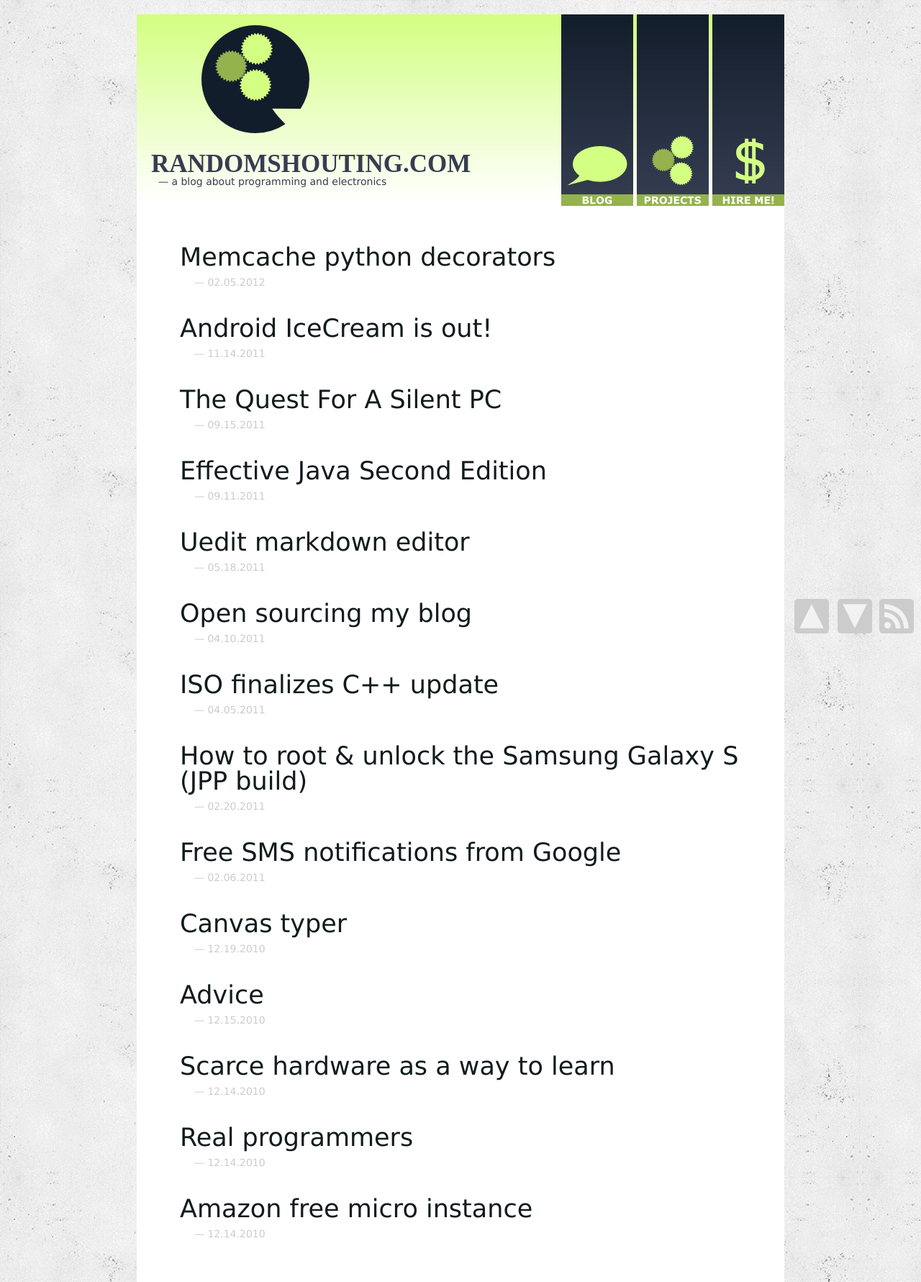
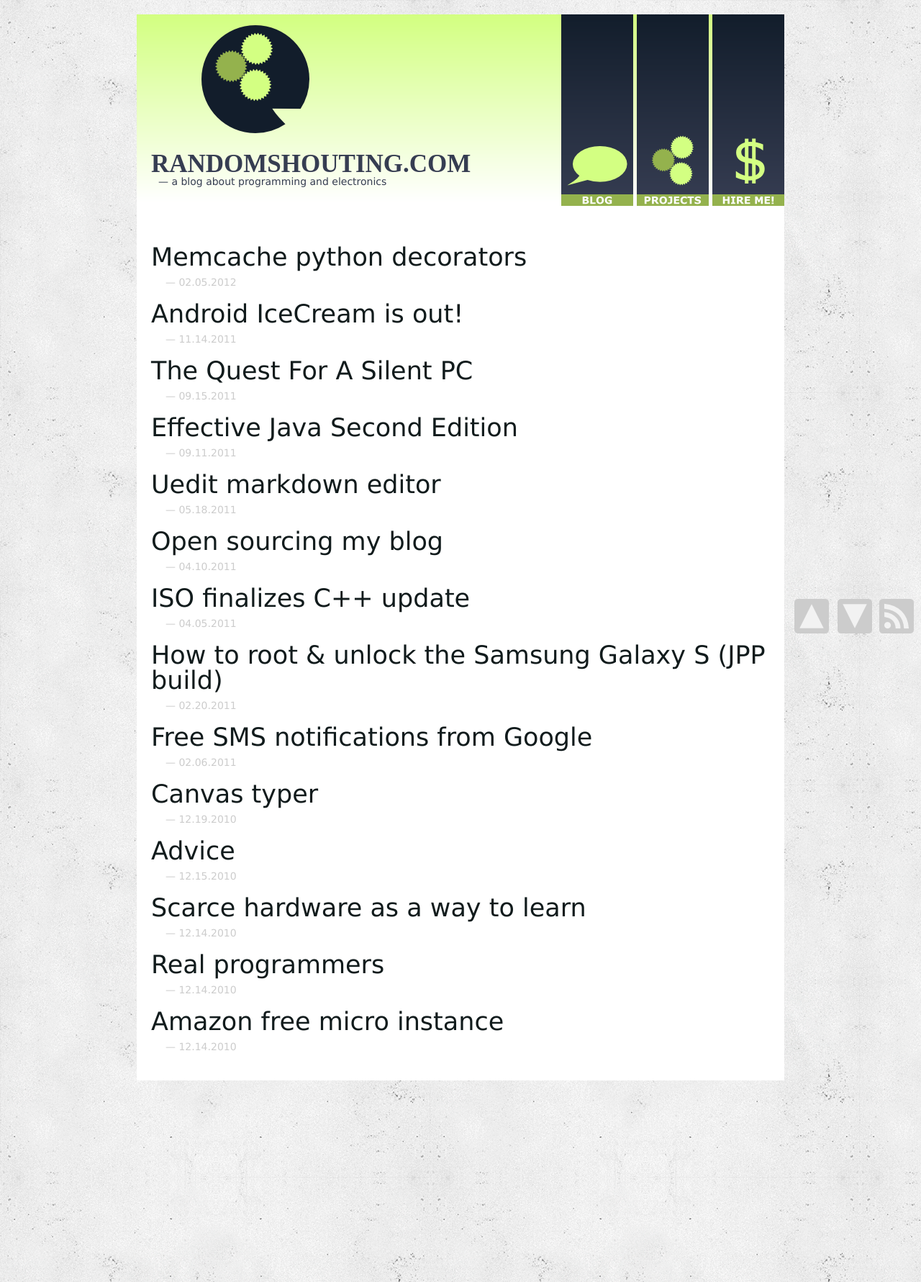
Before and after one commit to amir-hadzic/amir-hadzic.github.com, a Jekyll site: the page built from archive.html, in a window 1280 px wide. Shown: the whole page at 72% size. Built offline with Jekyll 4.4.1, drawn with Linux system fonts in a browser that asks for light colours; some web fonts are replaced; Markdown is read by kramdown in place of the engine named in the settings.

Commit message:
Don't use post class in archive listing.

```diff
--- a/archive.html
+++ b/archive.html
@@ -4,7 +4,7 @@ title: Randomshouting | Amir Hadžić | Archive
 ---
 
 {% for post in site.posts %}
-    <div class="post">
+    <div>
         <h1 class="post-title"><a href="{{ post.url }}" class="nostylelink">{{ post.title }}</a></h1>
         <h2 class="post-date">— {{ post.date | date: "%m.%d.%Y" }}</h2>
     </div>
```
